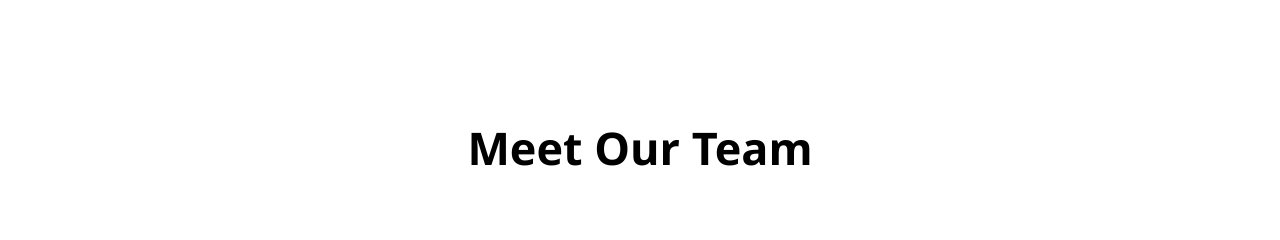
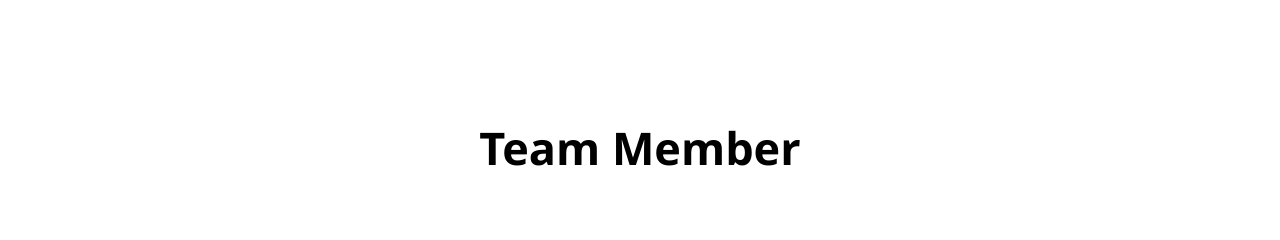
Before and after one commit to zihadulislam99/New-Year-2023, a plain HTML site: page index.html in a window 1280 px wide. Shown: the part 2803-3043 px from the top of the page. Drawn offline with Linux system fonts and the light colour scheme.

Commit message:
git push

```diff
--- a/index.html
+++ b/index.html
@@ -65,7 +65,7 @@
             </div>
         </section>
         <section class="con-bonass">
-            <h1 class="con-bonass-title">Meet Our Team</h1>
+            <h1 class="con-bonass-title">Team Member</h1>
             <div class="con-bonass-main">
                 <div>
                     <img class="con-bonass-main-img" src="images/Team Member/Team-Member-1.jpg" alt="">
```
